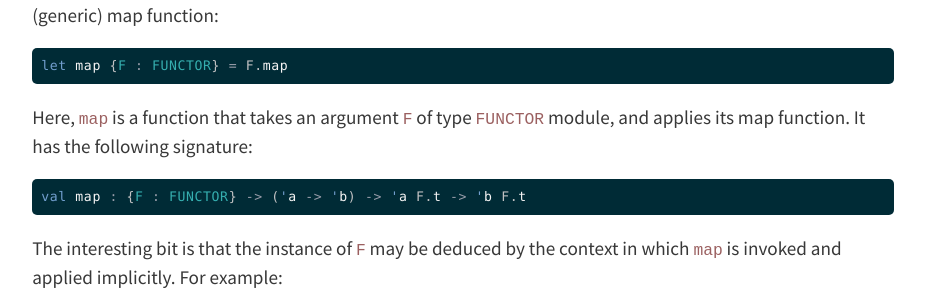
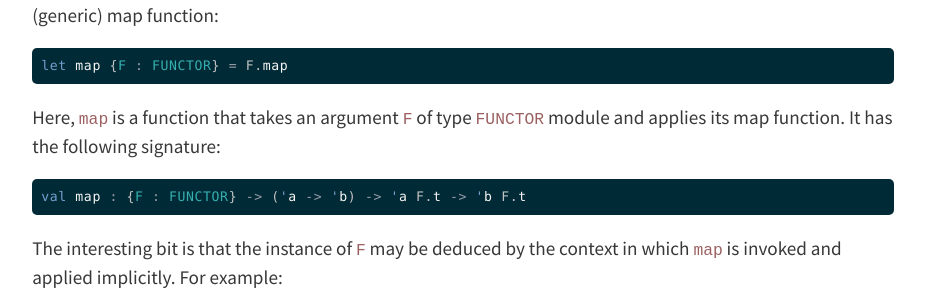
Before and after one commit to jobjo/jobjo.github.io, a Jekyll site: the page built from _posts/2018-01-28-implicit-functors.md, in a window 1280 px wide and 900 px high, scrolled down 536 px. Shown: the part 155-455 px from the top of the window, without its empty margins (177-1102 px from the left). Built offline with Jekyll 4.4.1, drawn with Linux system fonts in a browser that asks for light colours; nearby versions of some CDN libraries.

Commit message:
Fix some typos

```diff
--- a/_posts/2018-01-28-implicit-functors.md
+++ b/_posts/2018-01-28-implicit-functors.md
@@ -34,7 +34,7 @@ make use of modular implicits and define the following (generic) map function:
 let map {F : FUNCTOR} = F.map
 {% endhighlight %}
 
-Here, `map` is a function that takes an argument `F` of type `FUNCTOR` module, and
+Here, `map` is a function that takes an argument `F` of type `FUNCTOR` module and
 applies its map function. It has the following signature:
 
 {% highlight ocaml %}
```
